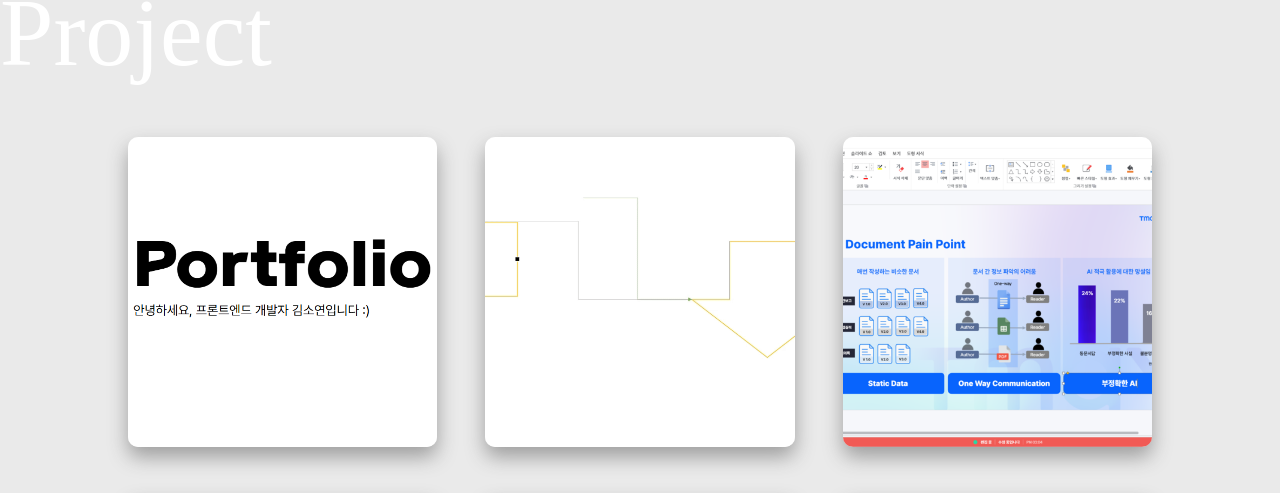
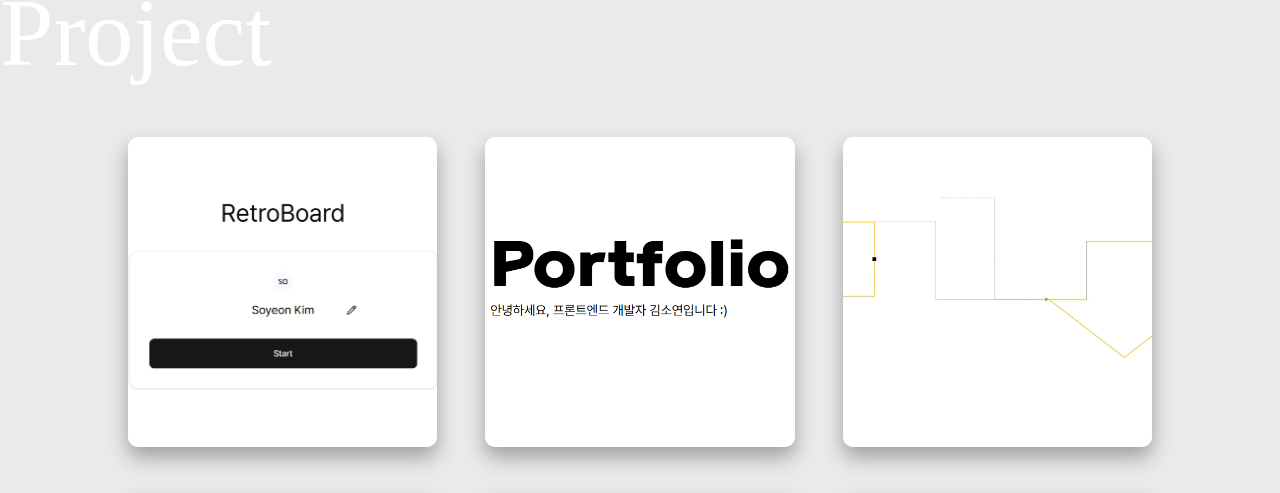
Before and after one commit to sykim0181/portfolio, a Next.js app: page / in a window 1280 px wide. Shown: the part 2673-3166 px from the top of the page. Built offline with nearby package versions, Linux system fonts and the light colour scheme; grey boxes are pictures that could not be loaded; a web font is replaced by a local one.

Commit message:
chore: 프로젝트 추가

```diff
--- a/src/data/project.ts
+++ b/src/data/project.ts
@@ -3,6 +3,11 @@ export const projectData: {
   name: string;
   imgSrc: string;
 }[] = [
+  {
+    id: 8,
+    name: "Retro-Board",
+    imgSrc: "/projects/retro-board.png",
+  },
   {
     id: 7,
     name: "포트폴리오",
```
Also changed, not shown: public/projects/retro-board.png (added).
